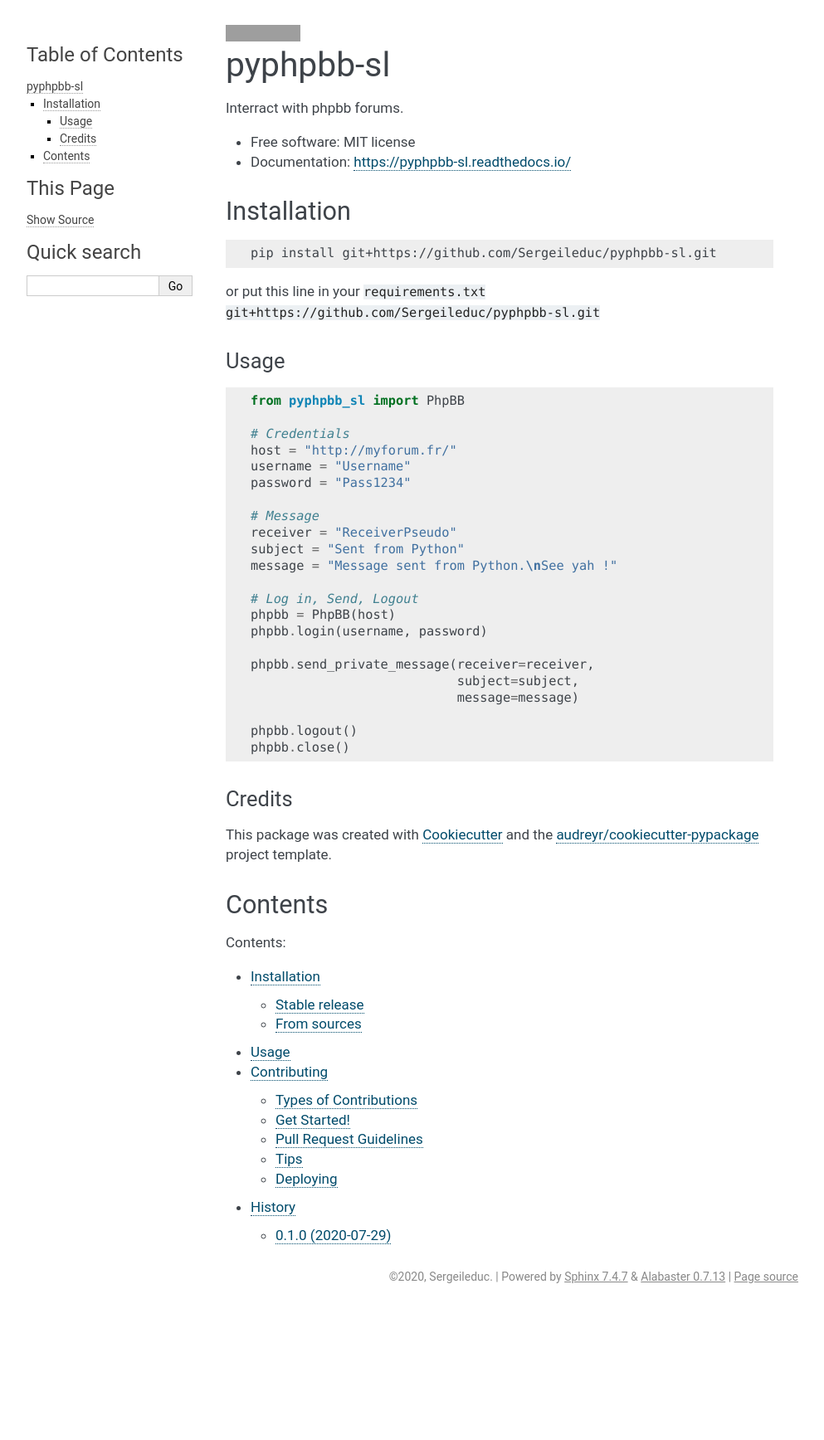
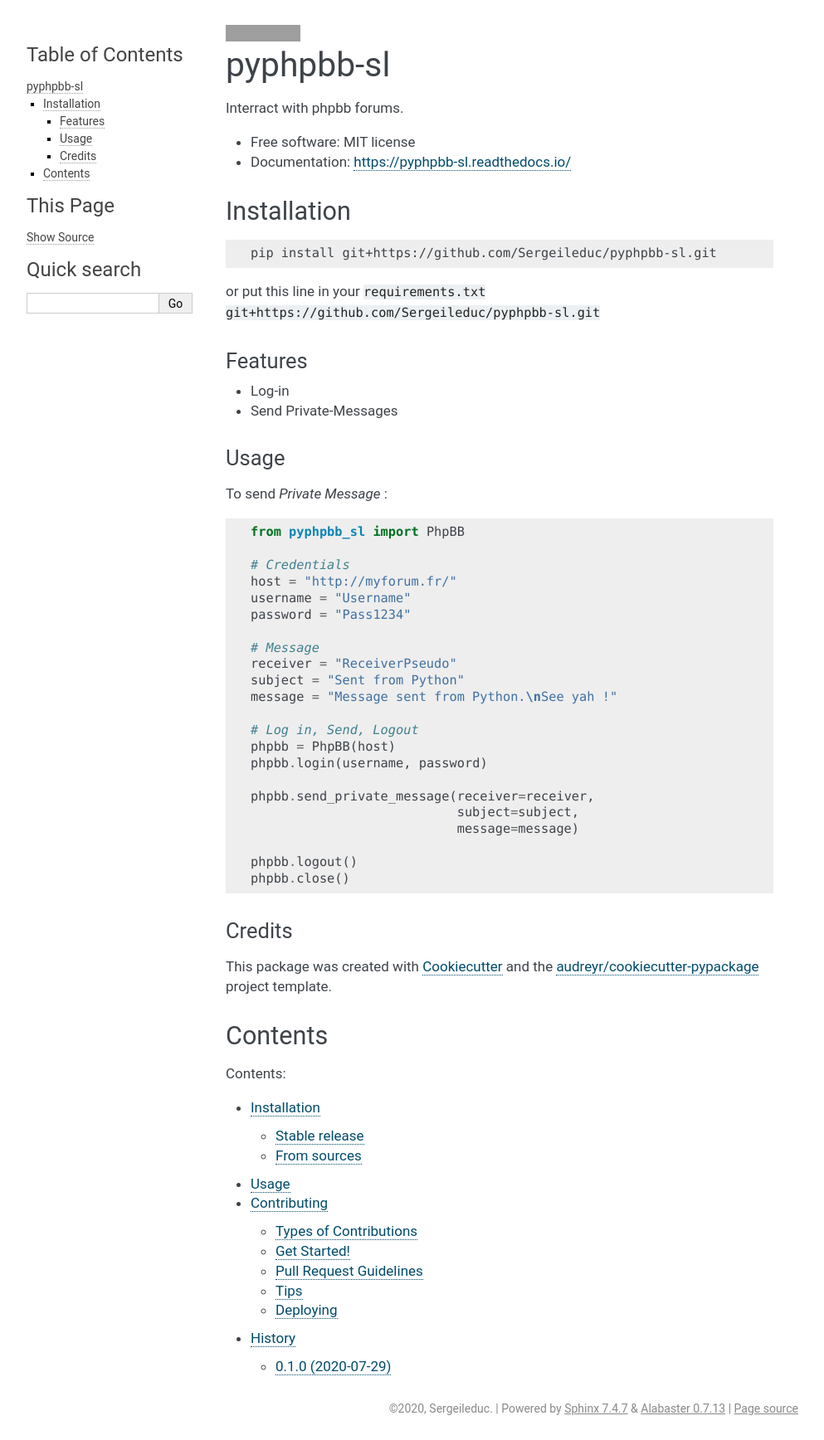
Before and after one commit to Sergeileduc/pyphpbb-sl, a Sphinx documentation site: the page built from docs/index.rst, in a window 1280 px wide. Shown: the whole page at 83% size, without its empty margins (148-1141 px from the left). Built offline with Sphinx 7.4.7, drawn with Linux system fonts in a browser that asks for light colours; before the commit the page ends 1577 px from its top, so only the background shows below that; grey boxes are pictures that could not be loaded.

Commit message:
again, nicer doc

````diff
--- a/README.md
+++ b/README.md
@@ -16,7 +16,12 @@
 or put this line in your `requirements.txt`
 `git+https://github.com/Sergeileduc/pyphpbb-sl.git`
 
+### Features
+* Log-in
+* Send Private-Messages
+
 ### Usage
+To send *Private Message* :
 
 ```python
 from pyphpbb_sl import PhpBB
````
Also changed, not shown: docs/usage.md (+2 -0 lines).
